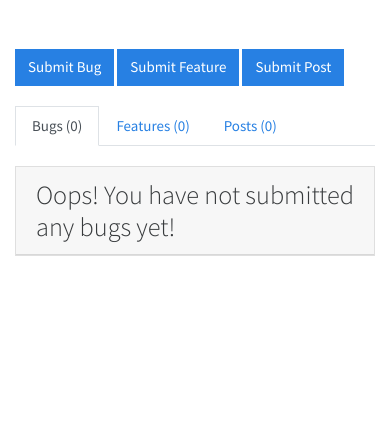
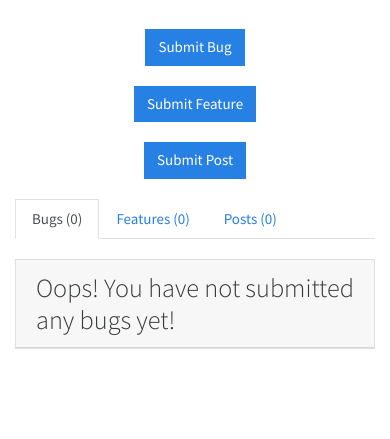
Before and after one commit to Jorden-V/UnicornAttractor---Milestone-4, a Django app: page /accounts/profile/ in a window 390 px wide. Shown: the part 55-494 px from the top of the page. Run offline with Django 3.2, Linux system fonts and the light colour scheme; the visitor is signed in with stand-in values (Sample User, id 1); data that the repository does not hold is empty; some libraries are stand-ins or nearby versions.

Commit message:
tidied submit buttons on profile if viewing on mobile devices

```diff
--- a/accounts/templates/profile.html
+++ b/accounts/templates/profile.html
@@ -2,11 +2,16 @@
 <section class="container detail-padding">
     <!--   Submission buttons   -->
     <div class="row">
-        <div class="profile-submit-buttons">
+        <div class="checkout-button center col-sm-4">
             <a href="{% url 'new_bug' %}"><button type="button" class="btn btn-primary"> Submit Bug</button></a>
+        </div>
+        <div class="checkout-button center col-sm-4">
             <a href="{% url 'new_feature' %}"><button type="button" class="btn btn-primary"> Submit Feature</button></a>
+        </div>
+        <div class="checkout-button center col-sm-4">
             <a href="{% url 'new_post' %}"><button type="button" class="btn btn-primary"> Submit Post</button></a>
         </div>
+
     </div>
 
     <!--   Bootswatch tabs to display bugs, features and forum posts   -->
```
